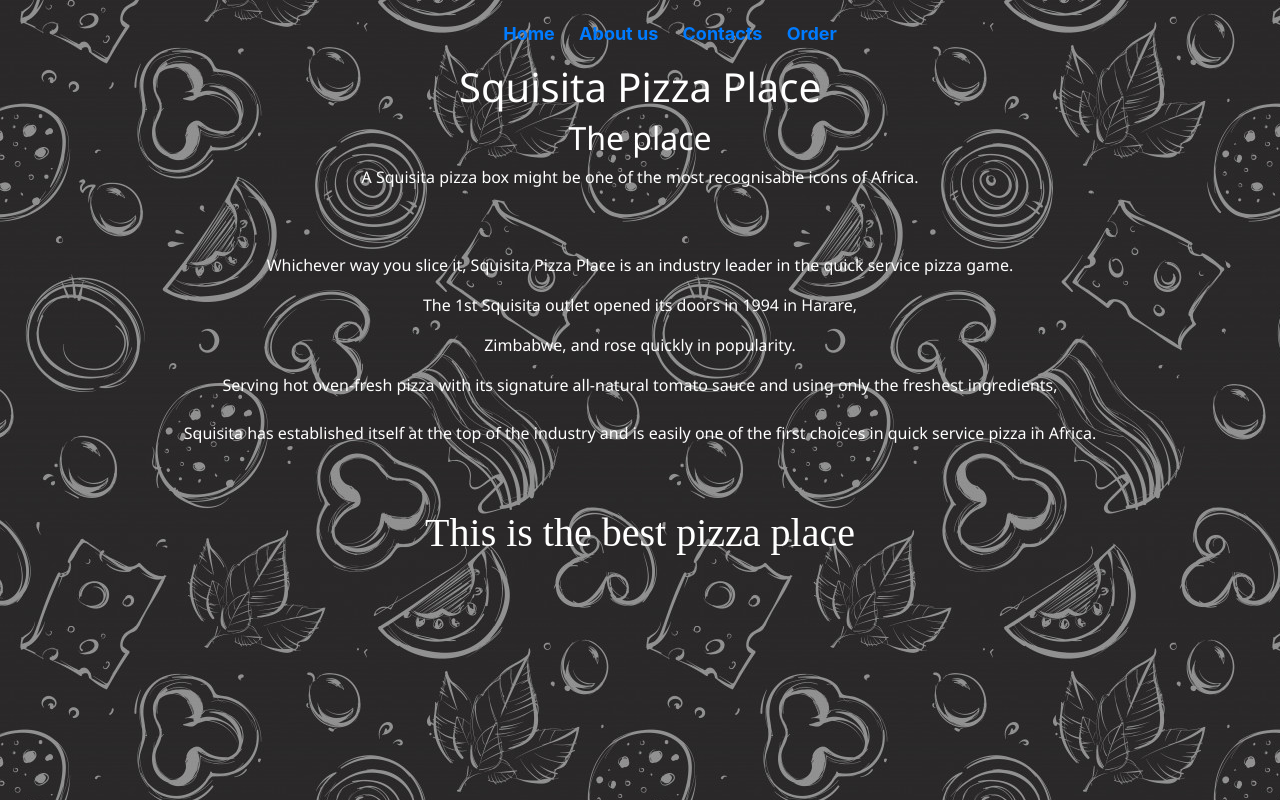
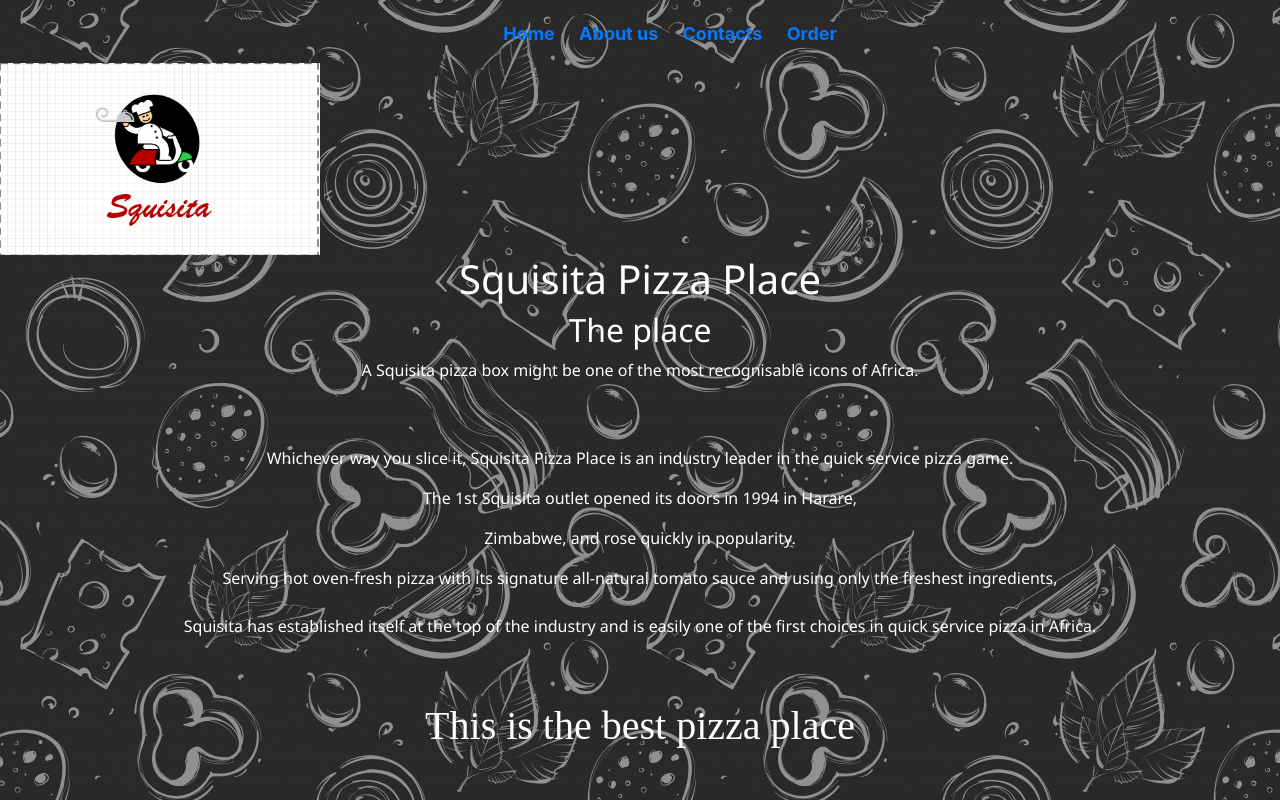
Before and after one commit to LaukeyMwaura/Squisita-food-place, a plain HTML site: page About-Us.html in a window 1280 px wide. Drawn offline with Linux system fonts and the light colour scheme.

Commit message:
Images for bdd added for online url

```diff
--- a/About-Us.html
+++ b/About-Us.html
@@ -18,6 +18,7 @@
             <li><a href="order.html">Order</a></li>
         </ul>
     </nav>
+    <img src="img/logo.png" width="25%" id="logo">
     <div id="about">
         <div class="text" style="font-family: 'Segoe UI', Tahoma, Geneva, Verdana, sans-serif;">
             <h1>Squisita Pizza Place </h1>
```
Also changed, not shown: contact.html (+1 -0 lines), README.md, img/about.png (added), img/contact.png (added), img/home.png (added), img/order.png (added), img/order2.png (added).
